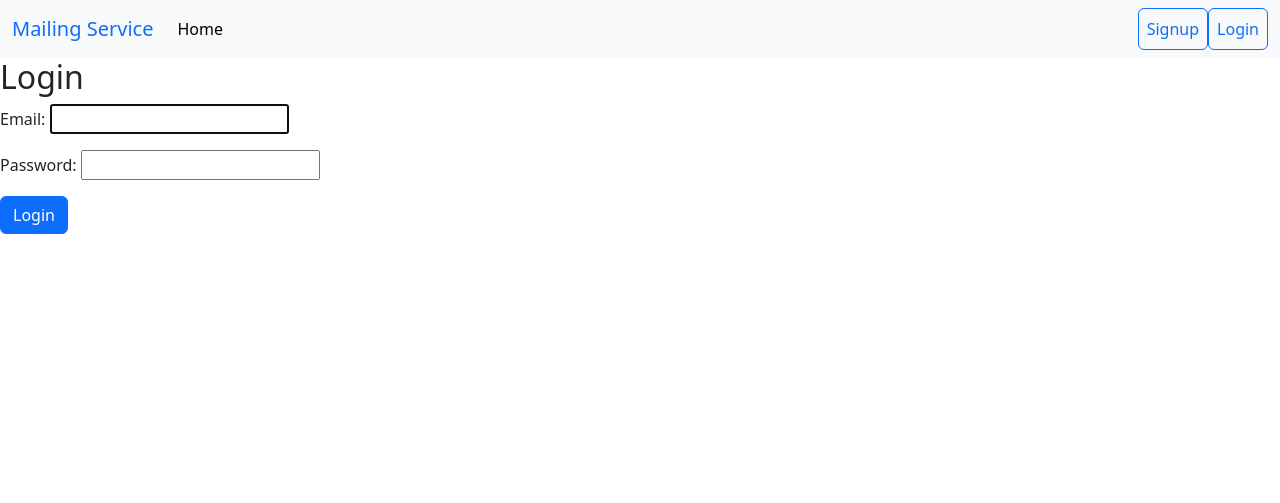
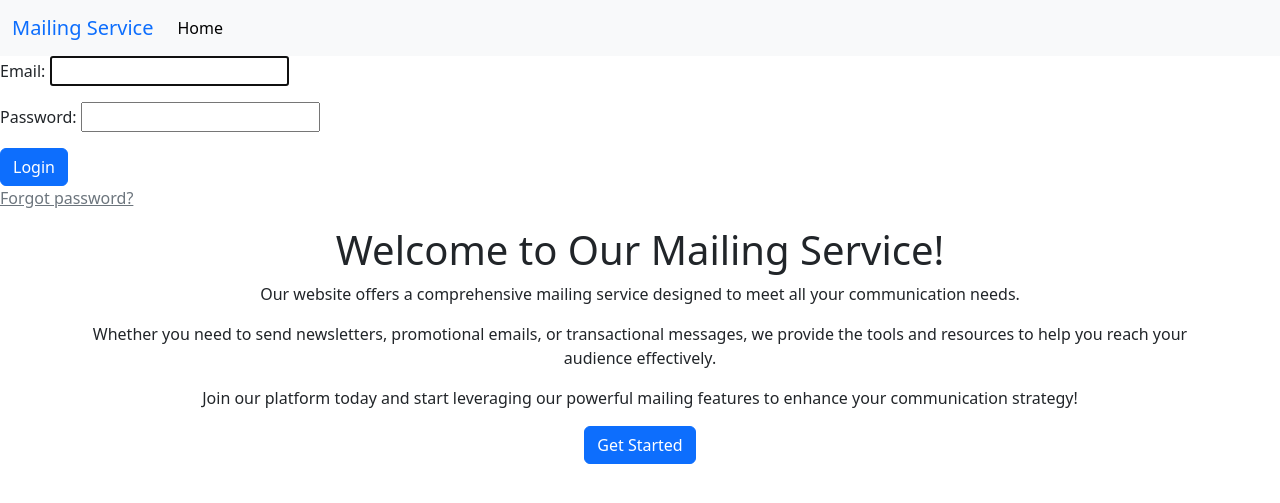
Before and after one commit to Lampa97/Mailing_Service, a Django app: page /users/login/ in a window 1280 px wide. Shown: the top 503 px of the page. Run offline with Django 5.2, Linux system fonts and the light colour scheme; some libraries are stand-ins or nearby versions.

Commit message:
added password reset functionality

```diff
--- a/config/settings.py
+++ b/config/settings.py
@@ -160,7 +160,10 @@ LOGIN_REDIRECT_URL = "mailing:home"
 
 LOGIN_URL = "users:login"
 
-CACHE_ENABLED = False
+LOGOUT_REDIRECT_URL = "users:logout"
+
+
+CACHE_ENABLED = True
 
 if CACHE_ENABLED:
     CACHES = {
--- a/mailing/management/commands/send_mail.py
+++ b/mailing/management/commands/send_mail.py
@@ -2,11 +2,10 @@ from django.conf import settings
 from django.core.mail import BadHeaderError, send_mail
 from django.core.management.base import BaseCommand
 
-from mailing.models import MailingAttempt, MailingUnit, Message
-
 
 class Command(BaseCommand):
-    help = """This command sends emails to all receivers in the mailing. It takes the title of the message as an argument.
+    help = """This command sends emails to all receivers in the mailing.
+        It takes the title of the message as an argument.
         You can also specify a list of recipient email addresses using the --recipients argument.
         Example: python manage.py send_mail "Title of the message" --recipients user1@example.com user2@example.com"""
 
--- a/mailing/templates/mailing/home.html
+++ b/mailing/templates/mailing/home.html
@@ -4,7 +4,6 @@
 {% block title %} Home {% endblock %}
 
 {% block content %}
-
 <div class="container text-center">
     <ul class="list-group">
         <li class="list-group-item"><h3>Total mailings:</h3> <h4 class="text-info bg-dark">{{ all_mailings }}</h4>
@@ -16,5 +15,4 @@
 
     </ul>
 </div>
-
 {% endblock %}
--- a/mailing/templates/mailing/includes/header.html
+++ b/mailing/templates/mailing/includes/header.html
@@ -61,9 +61,6 @@
                 {% csrf_token %}
                 <button type="submit" class="p-2 btn btn-outline-danger">Logout</button>
             </form>
-            {% else %}
-            <a class="p-2 btn btn-outline-primary" href="{% url 'users:register' %}">Signup</a>
-            <a class="p-2 btn btn-outline-primary" href="{% url 'users:login' %}">Login</a>
             {% endif %}
 
         </div>
--- a/users/models.py
+++ b/users/models.py
@@ -12,6 +12,7 @@ class CustomUser(AbstractUser):
     country = models.CharField(max_length=50, blank=True, null=True, verbose_name="Country")
 
     token = models.CharField(max_length=100, blank=True, null=True, verbose_name="Token")
+    password_reset_token = models.CharField(max_length=100, blank=True, null=True, verbose_name="Token")
 
     class Meta:
         verbose_name = "User"
--- /dev/null
+++ b/users/templates/includes/welcome.html
@@ -0,0 +1,7 @@
+<div class="container text-center">
+    <h1>Welcome to Our Mailing Service!</h1>
+    <p>Our website offers a comprehensive mailing service designed to meet all your communication needs.</p>
+    <p>Whether you need to send newsletters, promotional emails, or transactional messages, we provide the tools and resources to help you reach your audience effectively.</p>
+    <p>Join our platform today and start leveraging our powerful mailing features to enhance your communication strategy!</p>
+    <a href="{% url 'users:register' %}" class="btn btn-primary">Get Started</a>
+</div>
--- a/users/templates/login.html
+++ b/users/templates/login.html
@@ -3,10 +3,21 @@
 {% block title %} Login {% endblock %}
 
 {% block content %}
-<h2>Login</h2>
+{% if messages %}
+<div class="messages">
+    {% for message in messages %}
+    <div class="alert alert-{{ message.tags }}">
+        {{ message }}
+    </div>
+    {% endfor %}
+</div>
+{% endif %}
+
 <form method="post">
     {% csrf_token %}
     {{ form.as_p }}
     <button class="btn btn-primary" type="submit">Login</button>
+    <p><a href="{% url 'users:reset-password' %}" class="link-secondary">Forgot password?</a></p>
 </form>
+{% include "includes/welcome.html" %}
 {% endblock %}
--- a/users/templates/logout.html
+++ b/users/templates/logout.html
@@ -3,7 +3,7 @@
 {% block title %} Logout {% endblock %}
 
 {% block content %}
-<h2> You logged out </h2>
+<h2> You've logged out </h2>
 <p>If you want to log in again, press the button</p>
 <a href="{% url 'users:login' %}">
     <button class="btn btn-primary">Login</button>
--- a/users/urls.py
+++ b/users/urls.py
@@ -1,7 +1,8 @@
 from django.urls import path
 
-from .views import (ChangeUserStatusView, CustomLoginView, CustomLogoutView, EditProfileUpdateView, RegisterView,
-                    UserProfileDetailView, UsersListView, email_verification)
+from .views import (ChangeUserStatusView, CustomLoginView, CustomLogoutView, EditProfileUpdateView,
+                    PasswordResetConfirmView, PasswordResetRequestView, RegisterView, UserProfileDetailView,
+                    UsersListView, email_verification)
 
 app_name = "users"
 
@@ -14,4 +15,6 @@ urlpatterns = [
     path("user-profile/<int:pk>/", UserProfileDetailView.as_view(), name="user-profile"),
     path("edit-profile/<int:pk>/", EditProfileUpdateView.as_view(), name="edit-profile"),
     path("change-status/<int:pk>/", ChangeUserStatusView.as_view(), name="change-status"),
+    path("reset-password/", PasswordResetRequestView.as_view(), name="reset-password"),
+    path("reset-password-confirm/<str:token>/", PasswordResetConfirmView.as_view(), name="reset-password-confirm"),
 ]
--- a/users/views.py
+++ b/users/views.py
@@ -2,7 +2,6 @@
 
 from django.conf import settings
 from django.contrib import messages
-from django.contrib.auth import login
 from django.contrib.auth.mixins import LoginRequiredMixin, PermissionRequiredMixin
 from django.contrib.auth.views import LoginView, LogoutView
 from django.core.mail import send_mail
@@ -11,7 +10,7 @@
 from django.views.generic import DetailView, ListView, UpdateView, View
 from django.views.generic.edit import FormView
 
-from .forms import CustomUserCreationForm, EditProfileForm
+from .forms import CustomUserCreationForm, EditProfileForm, PasswordResetConfirmForm, PasswordResetRequestForm
 from .models import CustomUser
 from .services import CustomUserService
 
@@ -29,7 +28,8 @@
 
 
 class CustomLogoutView(LogoutView):
-    next_page = reverse_lazy("mailing:home")
+    template_name = "logout.html"
+    next_page = reverse_lazy("users:logout")
 
 
 class RegisterView(FormView):
@@ -88,3 +88,47 @@
         user.is_active = not user.is_active
         user.save()
         return redirect("users:all-users")
+
+
+class PasswordResetRequestView(View):
+    def get(self, request):
+        form = PasswordResetRequestForm()
+        return render(request, "password_reset_request.html", {"form": form})
+
+    def post(self, request):
+        form = PasswordResetRequestForm(request.POST)
+        if form.is_valid():
+            user = CustomUser.objects.get(email=form.cleaned_data["email"])
+            host = self.request.get_host()
+            token = secrets.token_hex(16)
+            user.password_reset_token = token
+            user.save()
+            reset_url = f"{host}/users/reset-password-confirm/{token}/"
+            send_mail(
+                "Password Reset Request",
+                f"Use this link to reset your password: {reset_url}",
+                settings.DEFAULT_FROM_EMAIL,
+                [user.email],
+            )
+            messages.success(request, "Password reset request sent to your email account.")
+            return redirect("users:login")
+        return render(request, "password_reset_request.html", {"form": form})
+
+
+class PasswordResetConfirmView(View):
+
+    def get(self, request, token):
+        user = get_object_or_404(CustomUser, password_reset_token=token)
+        form = PasswordResetConfirmForm()
+        return render(request, "password_reset_confirm.html", {"form": form, "token": token, "email": user.email})
+
+    def post(self, request, token):
+        user = get_object_or_404(CustomUser, password_reset_token=token)
+        form = PasswordResetConfirmForm(request.POST)
+        if form.is_valid():
+            user.set_password(form.cleaned_data["password1"])
+            user.password_reset_token = None
+            user.save()
+            messages.success(request, "Your new password is successfully set.")
+            return redirect("users:login")
+        return render(request, "password_reset_confirm.html", {"form": form, "token": token})
```
Also changed, not shown: mailing/services.py (+16 -8 lines), users/forms.py (+26 -0 lines), users/templates/password_reset_confirm.html (added, +15 -0 lines), users/templates/password_reset_request.html (added, +14 -0 lines), users/migrations/0009_customuser_password_reset_token.py (added).
